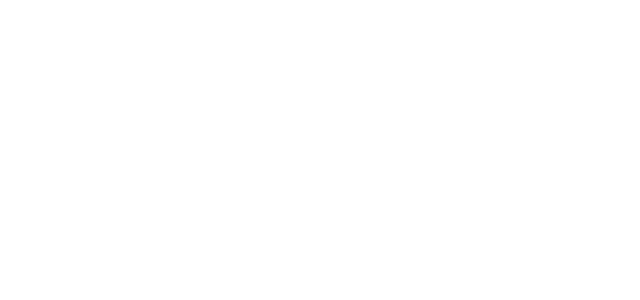
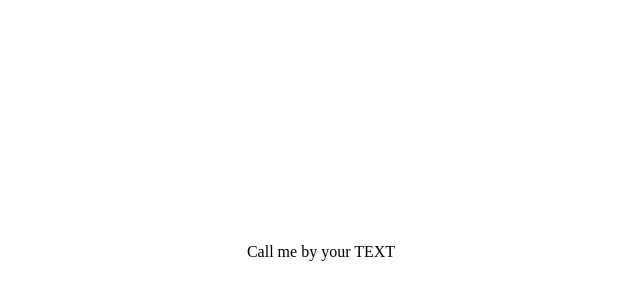
Before and after one commit to myojinnam/callmebyyourtext_front, a React (Create React App) app: page / in a window 1280 px wide. Before the commit this address led to /question. Shown: the part 148-448 px from the top of the page, without its empty margins (319-959 px from the left). Built offline with nearby package versions, Linux system fonts and the light colour scheme.

Commit message:
Style: modify the landing text

```diff
--- a/src/App.js
+++ b/src/App.js
@@ -10,7 +10,7 @@
       <GlobalStyle />
       <Routes>
         <Route path="/" element={<Home />}></Route>
-        <Route path="/question:id" element={<Question />}></Route>
+        <Route path="/question" element={<Question />}></Route>
       </Routes>
     </>
   );
--- a/src/pages/Home.js
+++ b/src/pages/Home.js
@@ -1,12 +1,17 @@
 import React, { useEffect } from 'react';
 import { useNavigate } from 'react-router-dom';
+import styled from 'styled-components';
+
+const Title = styled.p`
+  font-family: NotoSansKRBlack;
+`;
 
 const Home = () => {
   const navigate = useNavigate();
   const loading = () => {
     setTimeout(() => {
       navigate('/question');
-    }, 5000);
+    }, 500000);
   };
 
   useEffect(() => {
@@ -16,7 +21,11 @@
     };
   }, []);
 
-  return <>Call me by your TEXT</>;
+  return (
+    <>
+      <Title>Call me by your TEXT</Title>
+    </>
+  );
 };
 
 export default Home;
--- a/src/styles/GlobalStyle.js
+++ b/src/styles/GlobalStyle.js
@@ -3,6 +3,8 @@
 export const primaryColor = '#D07C81';
 export const secondaryColor = '#79756E';
 export const GlobalStyle = createGlobalStyle`
+@import url(//fonts.googleapis.com/earlyaccess/notosanskr.css);
+
 body {
   display: flex;
   align-items: center;
@@ -11,6 +13,8 @@
   height: 100vh;
   overflow-y: scroll;
   margin: 0;
+  font-family: 'Noto Sans KR', sans-serif;
+  // border: 5px solid black;
 }
 
 // @media only screen and (max-width: 359px) and (min-width:200px) {
```
